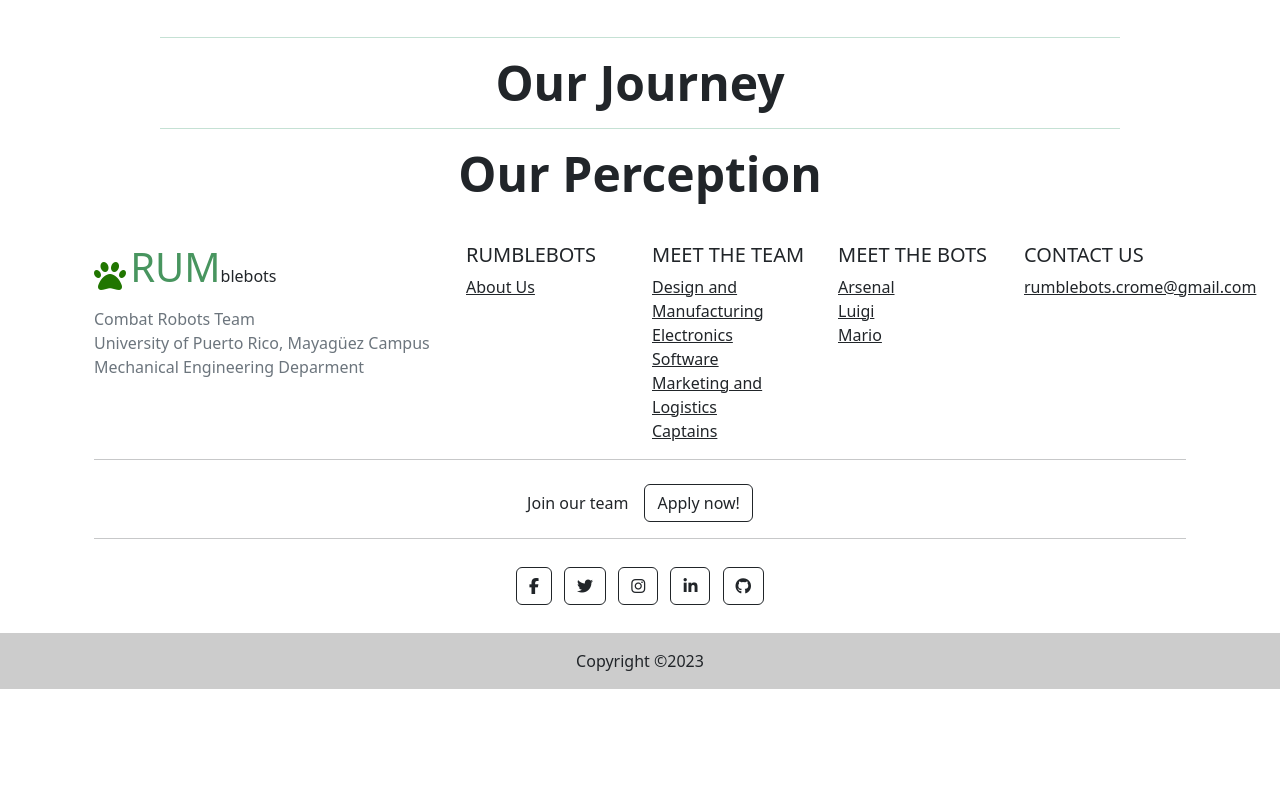
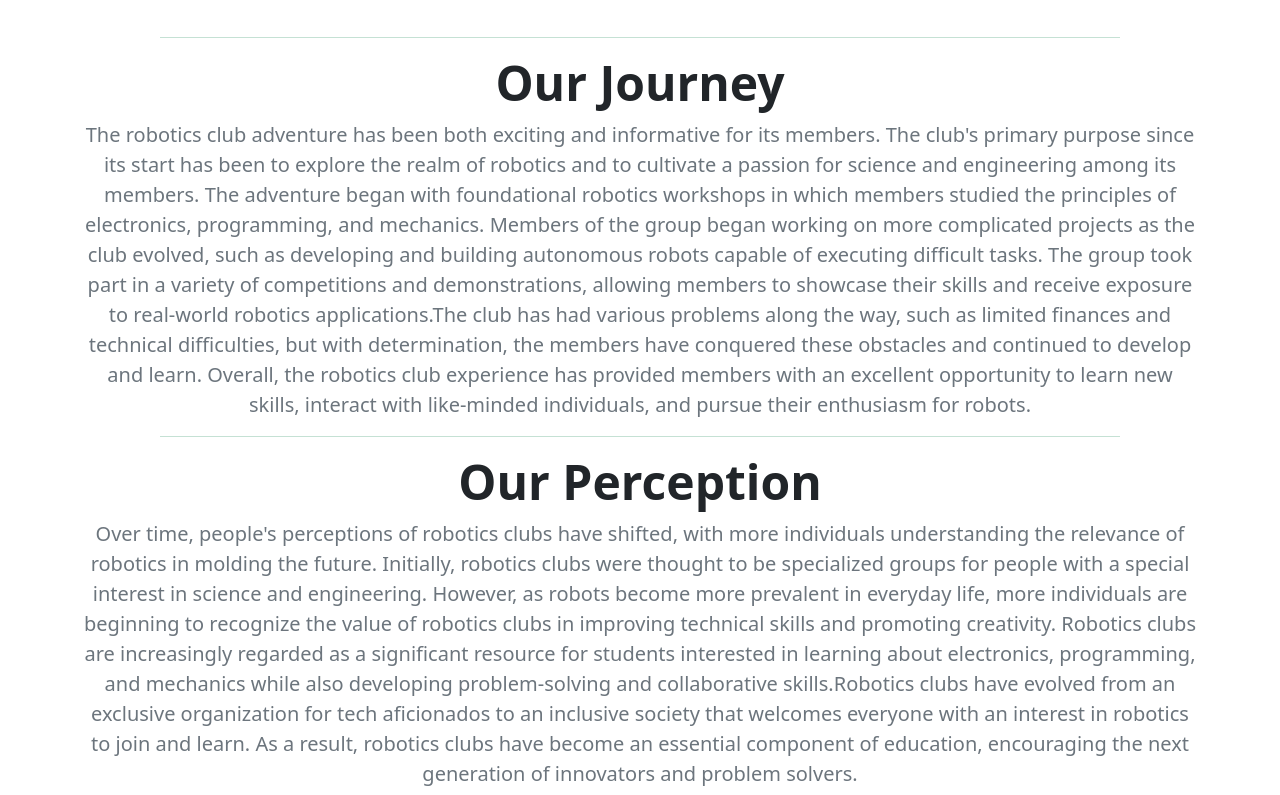
Before and after one commit to RUMblebots-Software/Website, a website built with webpack: page src/html/about-us.html in a window 1280 px wide. Shown: the part 2245-3040 px from the top of the page. Before the commit the page ends 2934 px from the top, so only its background shows below. Built offline with nearby package versions, Linux system fonts and the light colour scheme; some packages are replaced by stand-ins of ours.

Commit message:
push origin PAOLA

```diff
--- a/src/html/about-us.html
+++ b/src/html/about-us.html
@@ -218,19 +218,25 @@
       </section>
 <!--End of Timeline-->
 <hr class="text-success" style="width:75%; margin-left:auto;margin-right:auto;">
+
 <!--Our Mission Start-->
 <section>
   <div class="container">
-    <p class="display-5 text-center fw-bold">Our Journey</p>
-      <div class="main-journey">
+    <h2 class="display-5 text-center fw-bold"> Our Journey</h2>
+    <p class="lead text-muted" style="text-align:center">The robotics club adventure has been both exciting and informative for its members. The club's primary purpose since its start has been to explore the realm of robotics and to cultivate a passion for science and engineering among its members. The adventure began with foundational robotics workshops in which members studied the principles of electronics, programming, and mechanics. Members of the group began working on more complicated projects as the club evolved, such as developing and building autonomous robots capable of executing difficult tasks. The group took part in a variety of competitions and demonstrations, allowing members to showcase their skills and receive exposure to real-world robotics applications.The club has had various problems along the way, such as limited finances and technical difficulties, but with determination, the members have conquered these obstacles and continued to develop and learn. Overall, the robotics club experience has provided members with an excellent opportunity to learn new skills, interact with like-minded individuals, and pursue their enthusiasm for robots.</p>
+  </div>
+
 </section>
+
 <!--Our Mission Ends-->
+
 <hr class="text-success" style="width:75%; margin-left:auto;margin-right:auto;">
+
 <!--Our Vision Start-->
 <section>
   <div class="container">
-    <p class="display-5 text-center fw-bold">Our Perception</p>
-      <div class="main-perception">
+    <h2 class="display-5 text-center fw-bold"> Our Perception</h2>
+    <p class="lead text-muted" style="text-align:center">Over time, people's perceptions of robotics clubs have shifted, with more individuals understanding the relevance of robotics in molding the future. Initially, robotics clubs were thought to be specialized groups for people with a special interest in science and engineering. However, as robots become more prevalent in everyday life, more individuals are beginning to recognize the value of robotics clubs in improving technical skills and promoting creativity. Robotics clubs are increasingly regarded as a significant resource for students interested in learning about electronics, programming, and mechanics while also developing problem-solving and collaborative skills.Robotics clubs have evolved from an exclusive organization for tech aficionados to an inclusive society that welcomes everyone with an interest in robotics to join and learn. As a result, robotics clubs have become an essential component of education, encouraging the next generation of innovators and problem solvers.</p>
 </section>
 <!--Our Missiom Start-->
 <!--Footer-->
```
